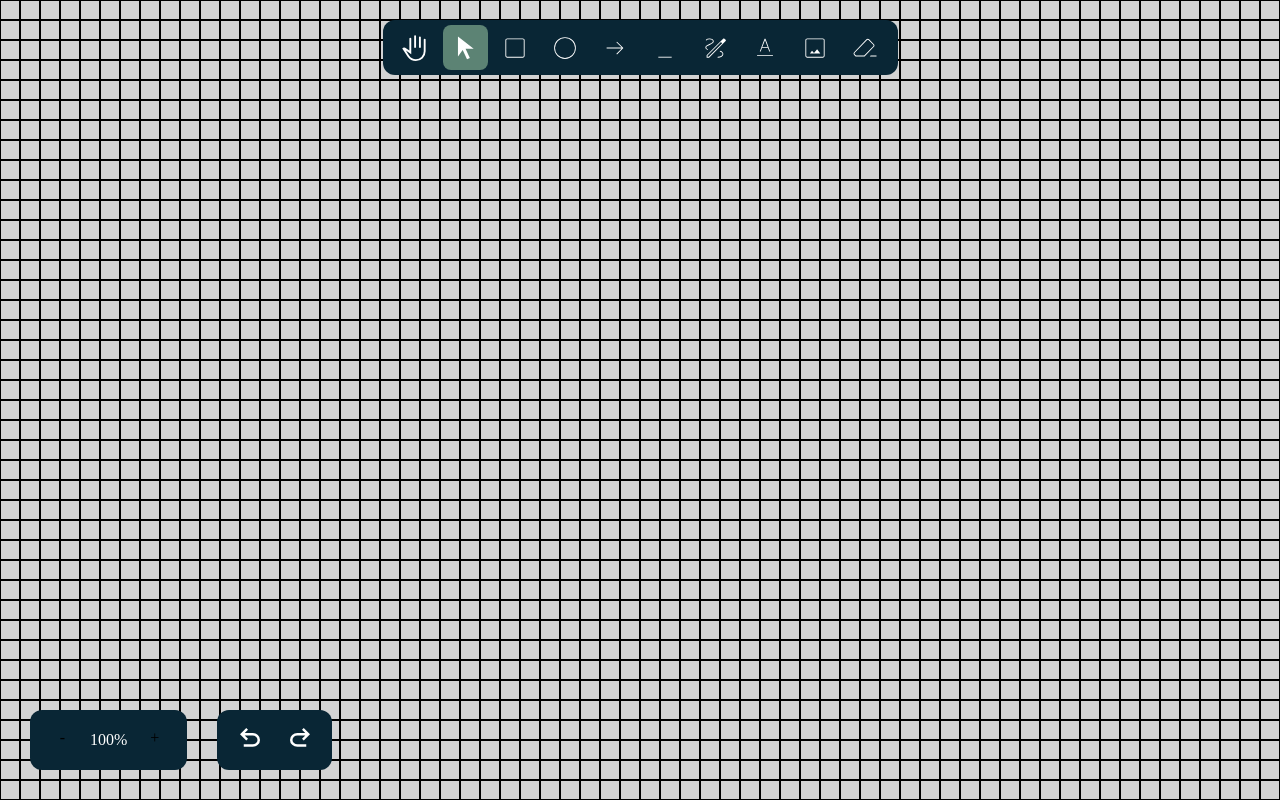
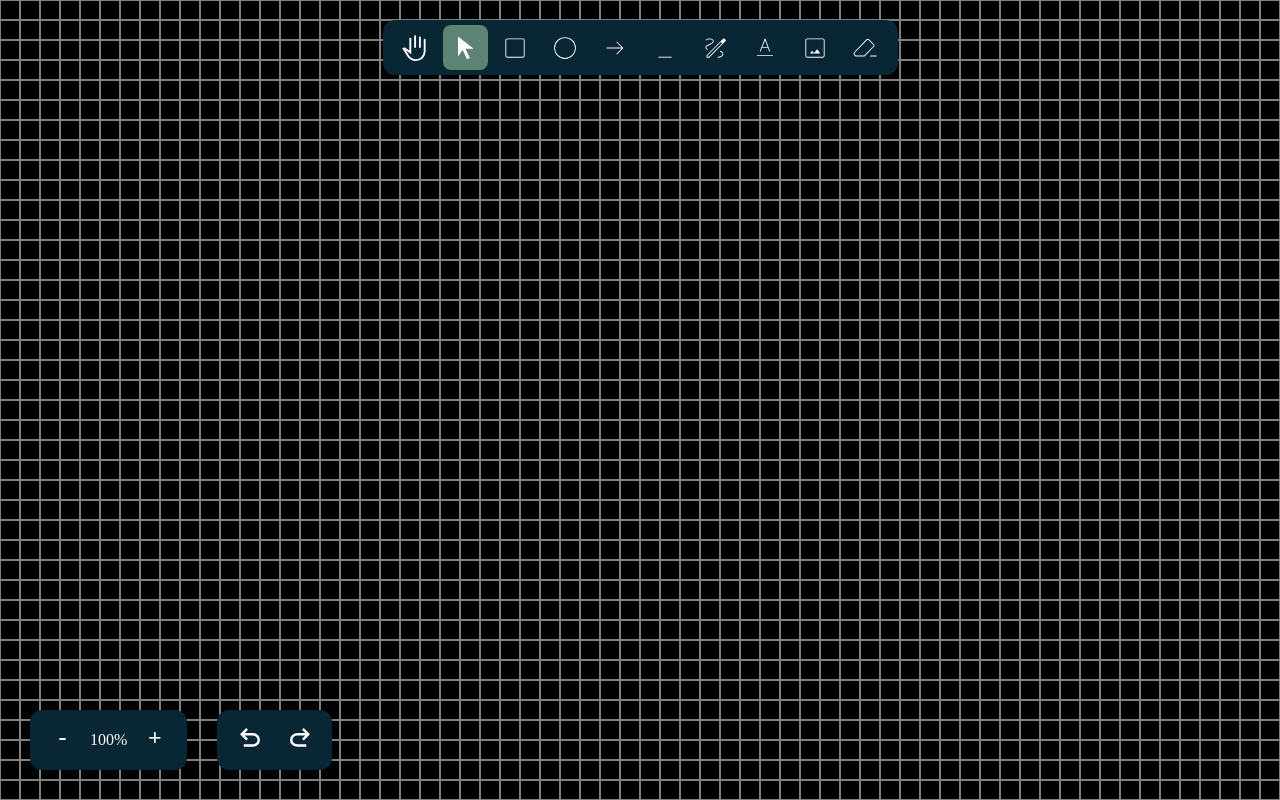
Before and after one commit to vishwa-akshat/pinnacle-doodle, a React (Vite) app: page / in a window 1280 px wide. Built offline with nearby package versions, Linux system fonts and the light colour scheme.

Commit message:
Grid bg color change

```diff
--- a/src/components/Canvas.jsx
+++ b/src/components/Canvas.jsx
@@ -213,8 +213,8 @@ export default function Canvas() {
                         y={row * cellSize}
                         width={cellSize}
                         height={cellSize}
-                        fill="lightgray"
-                        stroke="black"
+                        fill="black"
+                        stroke="gray"
                     />
                 );
             }
--- a/src/components/ZoomInZoomOutButtons.jsx
+++ b/src/components/ZoomInZoomOutButtons.jsx
@@ -22,6 +22,9 @@ const Button = styled.div`
     transition: all 0.2s ease;
     border-radius: 8px;
     background-color: ${({ isActive }) => (isActive ? "#5C8374" : "")};
+    color: #fff;
+    font-size: 24px;
+    font-weight: 600;
 
     &:hover {
         background-color: ${({ isActive }) => (isActive ? "" : "#9ec8b947")};
```
